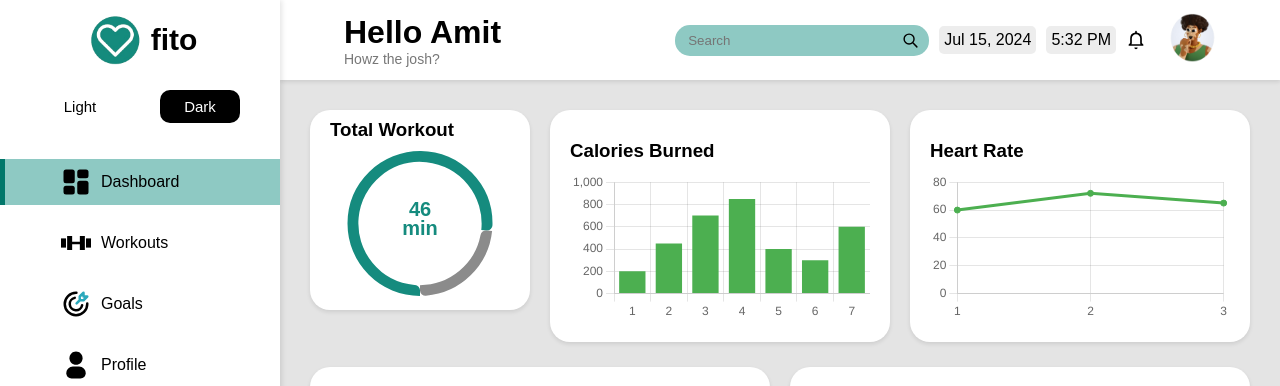
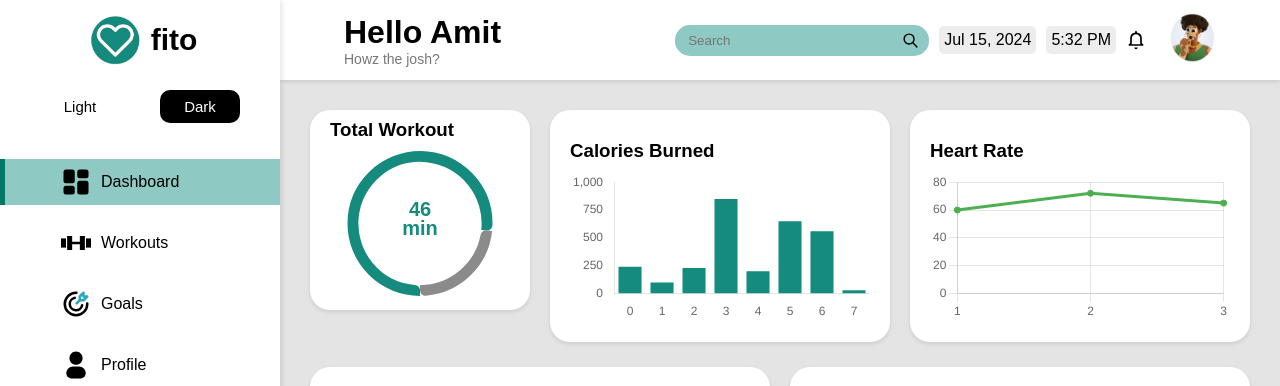
Before and after one commit to sapatevaibhav/react-fitness-dashboard, a React (Create React App) app: page / in a window 1280 px wide. Shown: the top 386 px of the page. Built offline with nearby package versions, Linux system fonts and the light colour scheme.

Commit message:
improved calories chart

```diff
--- a/src/components/Dashboard/CaloriesBurnedChart.jsx
+++ b/src/components/Dashboard/CaloriesBurnedChart.jsx
@@ -1,4 +1,4 @@
-import React, { useEffect, useRef } from "react";
+import React, { useRef } from "react";
 import { Bar } from "react-chartjs-2";
 import { Chart, BarElement, CategoryScale, LinearScale } from "chart.js";
 
@@ -8,12 +8,12 @@ const CaloriesBurnedChart = () => {
   const chartRef = useRef(null);
 
   const data = {
-    labels: ["1", "2", "3", "4", "5", "6", "7"],
+    labels: ["0", "1", "2", "3", "4", "5", "6", "7"],
     datasets: [
       {
         label: "Calories Burned",
-        data: [200, 450, 700, 850, 400, 300, 600],
-        backgroundColor: "#4caf50",
+        data: [240, 100, 230, 850, 200, 650, 560, 30],
+        backgroundColor: "#158b7e",
       },
     ],
   };
@@ -21,7 +21,16 @@ const CaloriesBurnedChart = () => {
   const options = {
     scales: {
       y: {
+        grid: { display: false },
         beginAtZero: true,
+        ticks: {
+          stepSize: 250,
+        },
+      },
+      x: {
+        grid: {
+          display: false,
+        },
       },
     },
     plugins: {
@@ -32,7 +41,7 @@ const CaloriesBurnedChart = () => {
   };
 
   return (
-    <div className="chart-container">
+    <div className="chart-container calories-burned">
       <h3>Calories Burned</h3>
       <Bar ref={chartRef} data={data} options={options} />
     </div>
```
